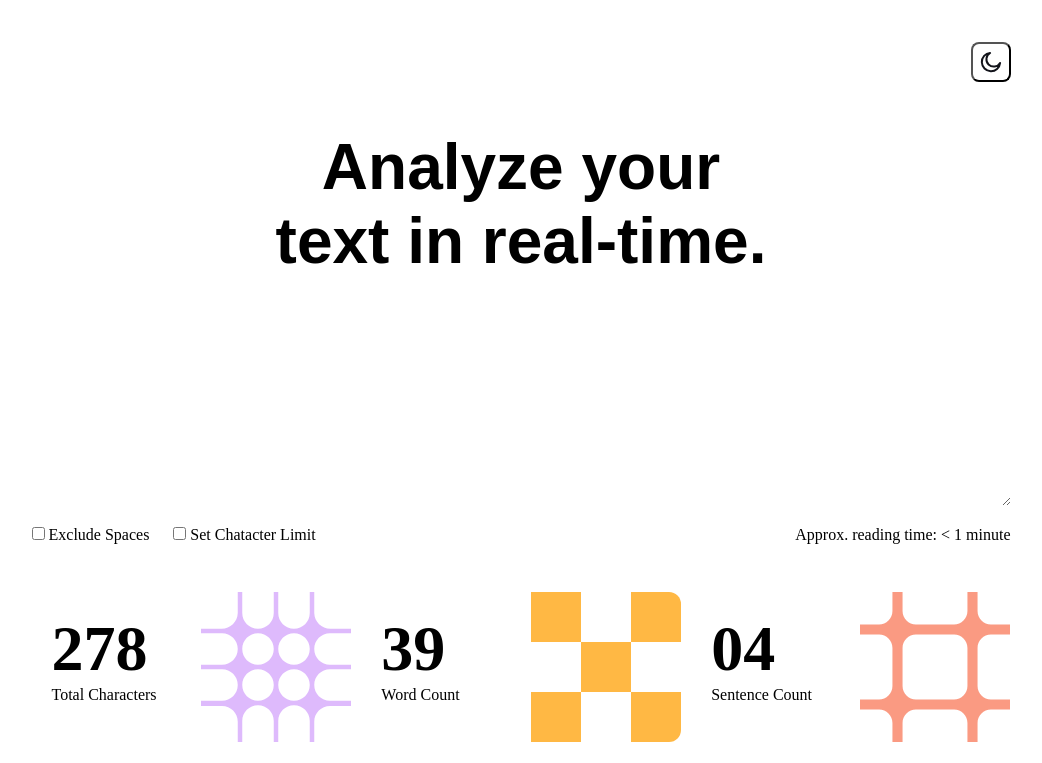
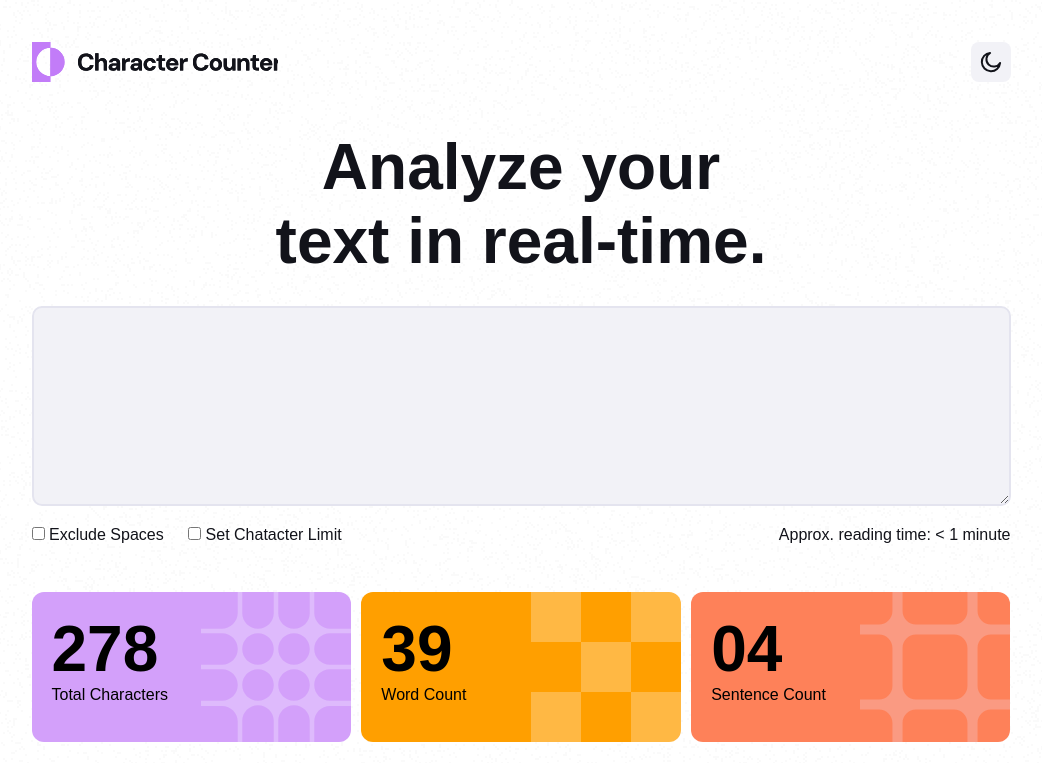
Before and after one commit to Proc3ssa/lab1-GTP, a plain HTML site: page index.html in a window 1280 px wide. Shown: the top 763 px of the page, without its empty margins (119-1161 px from the left). Drawn offline with Linux system fonts and the light colour scheme.

Commit message:
fix: Fix conflic from merging feature/dark-theme

```diff
--- a/style.css
+++ b/style.css
@@ -13,8 +13,7 @@
     font-style: normal;
   }
 
-<<<<<<< HEAD
-=======
+
   :root {
     --neutral-900: #12131A;
     --neutral-800: #21222C;
@@ -56,38 +55,8 @@
     --textarea-border: var(--neutral-600)
 
   }
->>>>>>> a27537fb9a186d7b976d7cb05ee17fa1e458dcb5
 
-    :root {
-      --neutral-900: #12131A;
-      --neutral-800: #21222C;
-      --neutral-700: #2A2B37;
-      --neutral-600: #404254;
-      --neutral-200: #E4E4EF;
-      --neutral-100: #F2F2F7;
-      --neutral-0: #FFFFFF;
 
-      --purple-400: #D3A0FA;
-      --purple-500: #C27CF8;
-
-      --yellow-500: #FF9F00;
-
-      --orange-500: #FE8159;
-      --orange-800: #DA3701;
-
-      --background: var(--neutral-0);
-      --bacground-image: url(./assets/images/bg-light-theme.png);
-      --text-color: var(--neutral-900);
-      --accent-color: var(--purple-500);
-    }
-
-    body.dark-theme {
-      --background: var(--neutral-900);
-      --text-color: var(--neutral-100);
-      --accent-color: var(--yellow-500);
-      --bacground-image: url(./assets/images/bg-dark-theme.png);
-
-    }
 
 
   * {
@@ -101,11 +70,8 @@
     width:auto;
     margin-inline: auto;
     margin-block: 42px;
-<<<<<<< HEAD
-    background-image: var(--bacground-image);
-=======
+
     background-image: var(--background-image);
->>>>>>> a27537fb9a186d7b976d7cb05ee17fa1e458dcb5
     font-family: 'DMsans', sans-serif;
     transition: background 0.3s, color 0.3s;
 
@@ -130,10 +96,7 @@
     display: flex;
     align-items: center;
     justify-content: center;
-<<<<<<< HEAD
     cursor: pointer;
-=======
->>>>>>> a27537fb9a186d7b976d7cb05ee17fa1e458dcb5
     border: none;
   }
 
```
